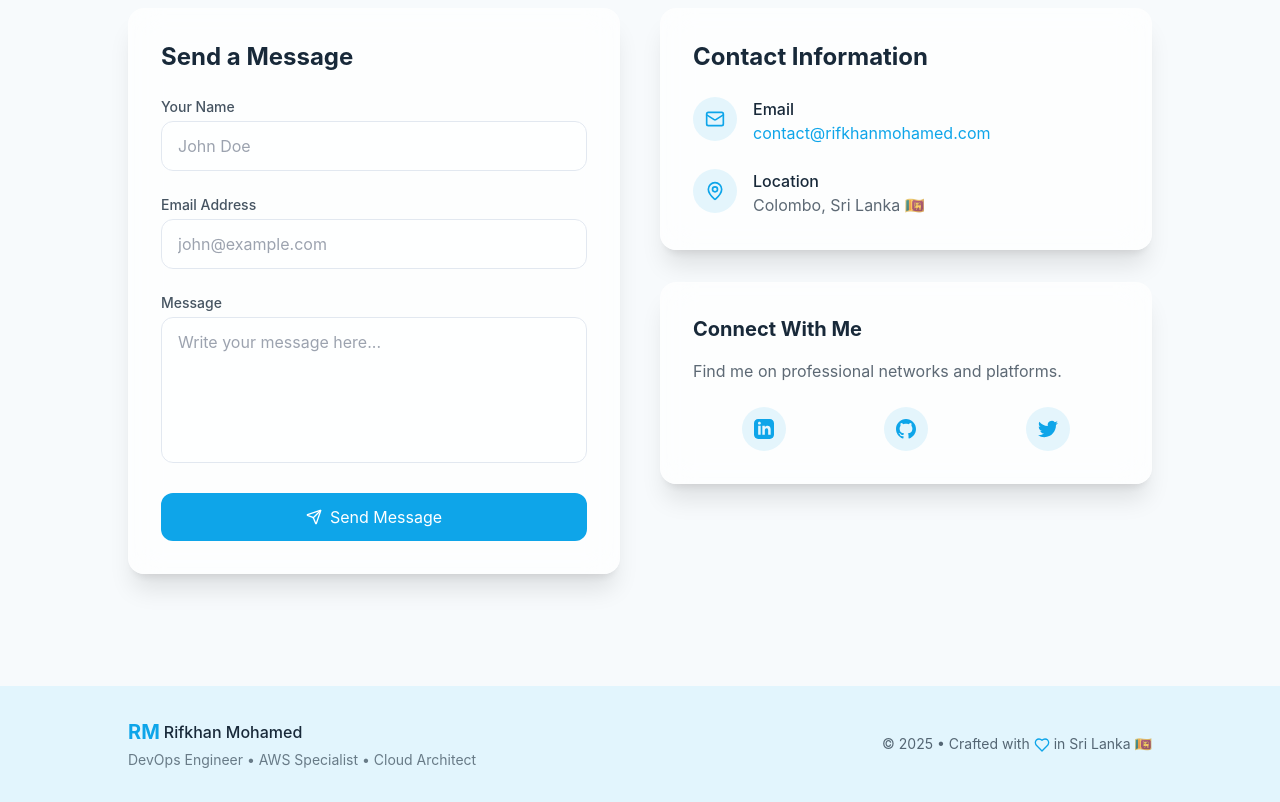
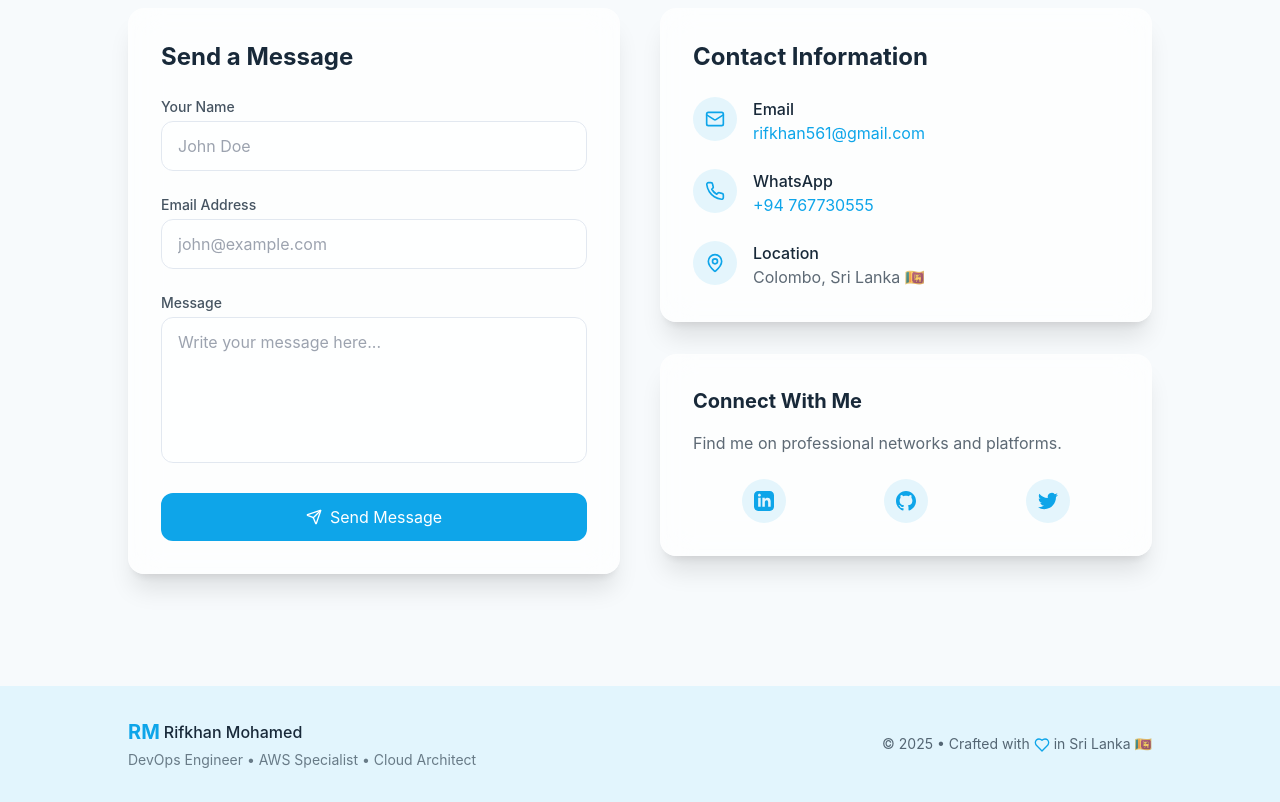
Before and after one commit to rifkhan107/rifkhan107.github.io, a React (Vite) app: page / in a window 1280 px wide. Shown: the part 4760-5562 px from the top of the page. Built offline with nearby package versions, Linux system fonts and the light colour scheme.

Commit message:
Update contact information
Updates the contact email and adds a WhatsApp number to the contact information.

```diff
--- a/src/components/Contact.tsx
+++ b/src/components/Contact.tsx
@@ -1,7 +1,7 @@
 
 import { useState } from "react";
 import AnimatedCard from "@/components/ui/AnimatedCard";
-import { Check, Mail, MapPin, Send } from "lucide-react";
+import { Check, Mail, MapPin, Phone, Send } from "lucide-react";
 
 const Contact = () => {
   const [formState, setFormState] = useState({
@@ -149,10 +149,27 @@ const Contact = () => {
                   <div>
                     <h4 className="font-medium text-foreground">Email</h4>
                     <a
-                      href="mailto:contact@rifkhanmohamed.com"
+                      href="mailto:rifkhan561@gmail.com"
                       className="text-rifkhan hover:text-rifkhan-dark transition-colors"
                     >
-                      contact@rifkhanmohamed.com
+                      rifkhan561@gmail.com
+                    </a>
+                  </div>
+                </div>
+
+                <div className="flex items-start space-x-4">
+                  <div className="bg-rifkhan/10 text-rifkhan p-3 rounded-full">
+                    <Phone className="w-5 h-5" />
+                  </div>
+                  <div>
+                    <h4 className="font-medium text-foreground">WhatsApp</h4>
+                    <a
+                      href="https://wa.me/94767730555"
+                      target="_blank"
+                      rel="noopener noreferrer"
+                      className="text-rifkhan hover:text-rifkhan-dark transition-colors"
+                    >
+                      +94 767730555
                     </a>
                   </div>
                 </div>
```
